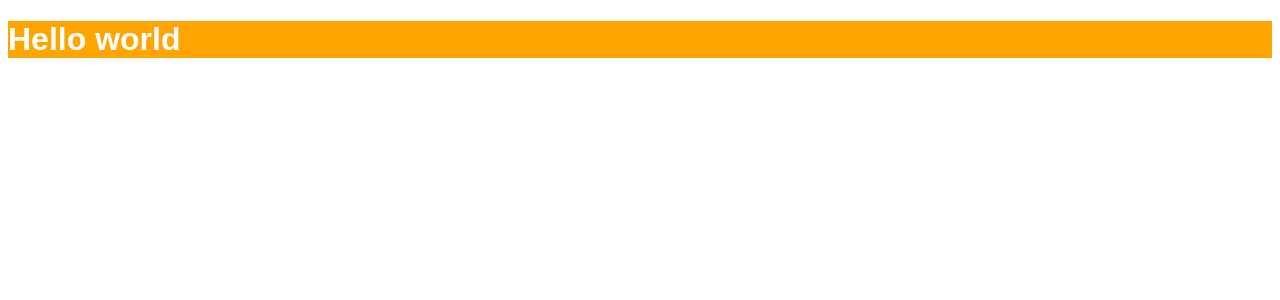
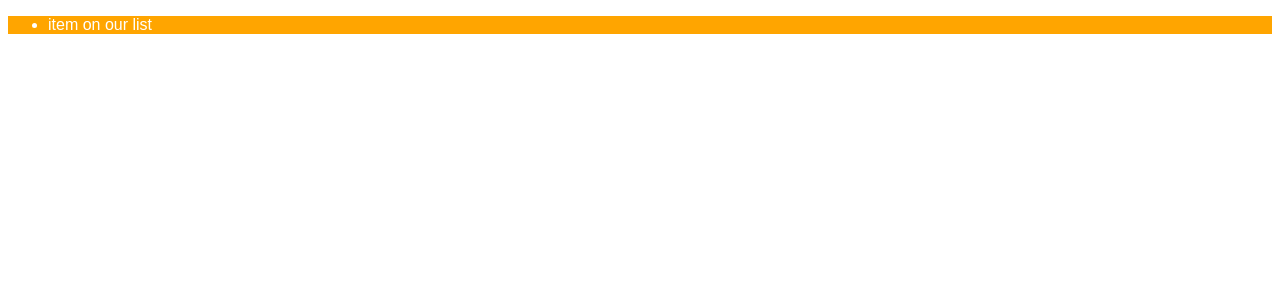
Before and after one commit to kiramiller425/tutorial-react-essentials-eve-ch2, a React (Create React App) app: page / in a window 1280 px wide. Shown: the top 300 px of the page. Built offline with nearby package versions, Linux system fonts and the light colour scheme.

Commit message:
shows react.createElement for comparision with future JSX ver

```diff
--- a/src/index.js
+++ b/src/index.js
@@ -8,9 +8,13 @@ var style = {
 }
 
 const title = React.createElement(
-    'h1',
+    'ul',
     {id: 'title', className: 'header', style: style},
-    'Hello world'
+    React.createElement(
+        'li',
+        {},
+        'item on our list'
+    )
 )
 
 ReactDOM.render(
```
